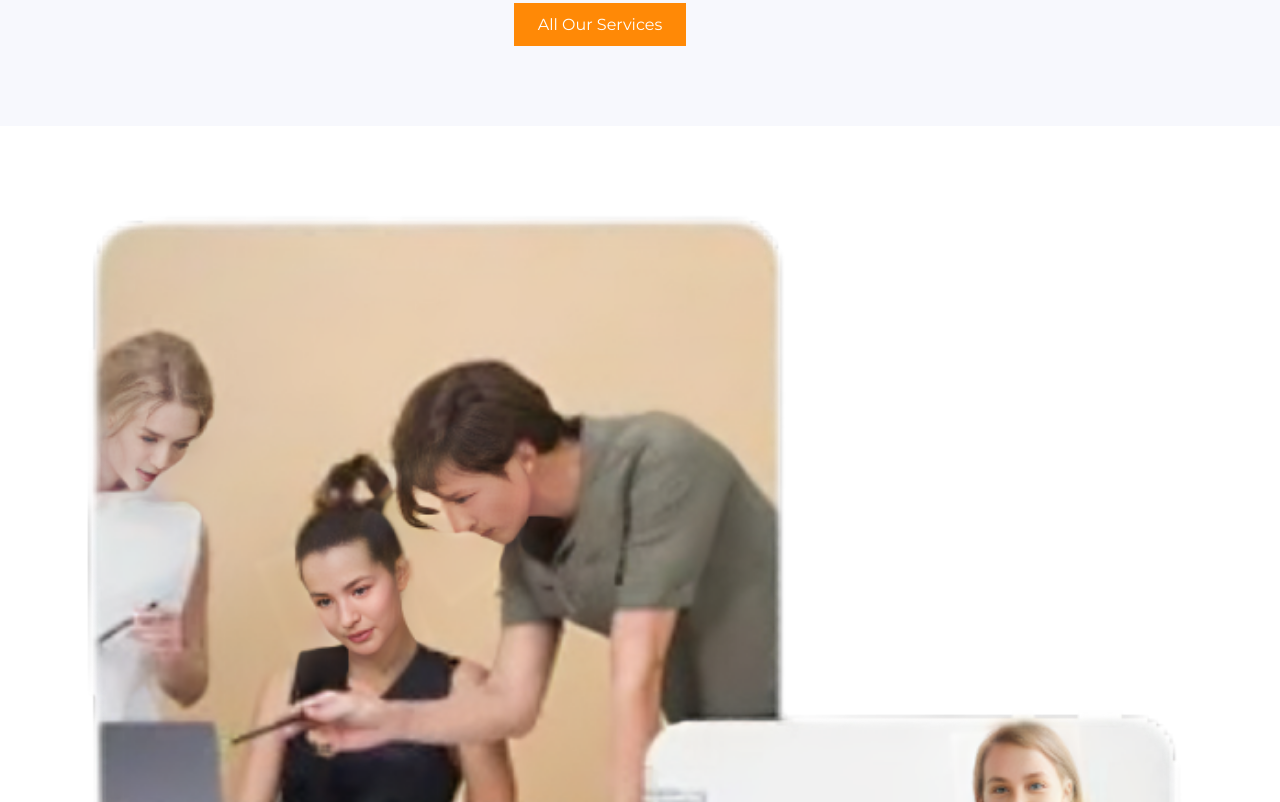
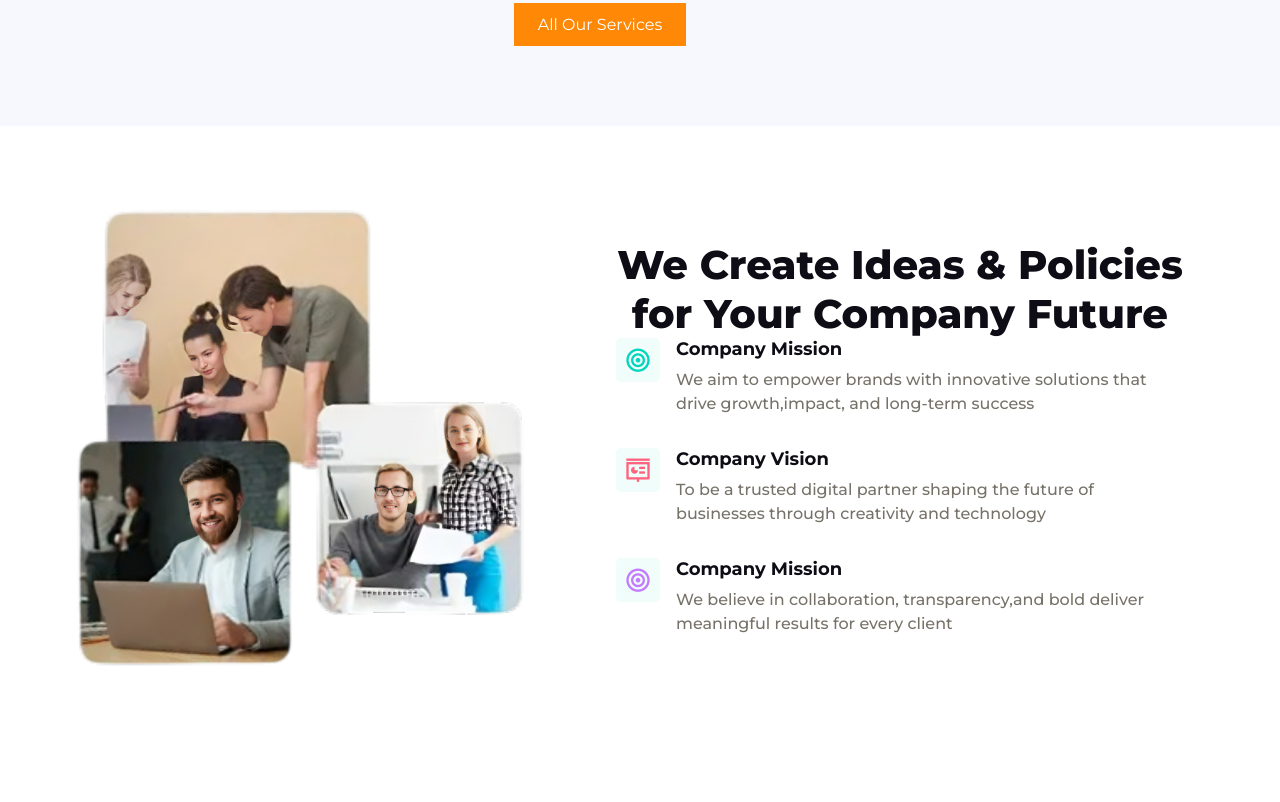
Before and after one commit to Tduncan14/agencymarket, a plain HTML site: page index.html in a window 1280 px wide. Shown: the part 1138-1940 px from the top of the page. After the commit the page ends 1887 px from the top, so only its background shows below. Drawn offline with nearby package versions, Linux system fonts and the light colour scheme; a web font is replaced by a local one.

Commit message:
keep moving forward

```diff
--- a/index.html
+++ b/index.html
@@ -116,12 +116,15 @@
     </section>
 
 
-    <section class="section__container about___container" id="about">
+    <section class="section__container about__container" id="about">
 
         <div class="about__image">
             <img src="assets/about.png" alt="about">
+
         </div>
 
+
+        <div>
             <h2 class="section__header">
                 We Create Ideas & Policies for Your Company Future
             </h2>
@@ -168,6 +171,8 @@
 
 
             </ul>
+        </div>
+
 
 
     </section>
--- a/styles.css
+++ b/styles.css
@@ -331,6 +331,81 @@ li {
 
 
 
+.about__container {
+    display: grid;
+    gap: 2rem;
+}
+
+
+.about__image img {
+    max-width: 450px;
+    margin-inline: auto;
+}
+
+
+.about__content .section__header {
+    margin-bottom: 2rem;
+    text-align: left;
+}
+
+
+.about__list {
+    display: grid;
+    gap: 2rem;
+}
+
+.about__list li {
+    display: flex;
+    align-items: flex-start;
+    gap: 1rem;
+}
+
+
+
+.about__list li span {
+    max-width: max-content;
+    padding: 5px 8px;
+    font-size: 1.75rem;
+    border-radius: 5px;
+}
+
+
+.about__list li:nth-child(1) span {
+    color: #00d5be;
+    background-color: #f0fdfa;
+}
+
+.about__list li:nth-child(2) span {
+    color: #ff637e;
+    background-color: #f0fdfa;
+}
+
+.about__list li:nth-child(3) span {
+    color: #c27aff;
+    background-color: #f0fdfa;
+}
+
+
+
+.about__list h4 {
+    margin-bottom: .5rem;
+    font-size: 1.125rem;
+    font-weight: 700;
+    color: var(--text-dark);
+}
+
+
+
+.about__list .section__description {
+    text-align: left;
+}
+
+
+.about__container {
+    grid-template-columns: repeat(2, 1fr);
+    align-items: center;
+}
+
 @media (width > 540px) {
     .service__grid {
         grid-template-columns: repeat(2, 1fr);
```
Lines whose indentation alone changed are shown as unchanged.
